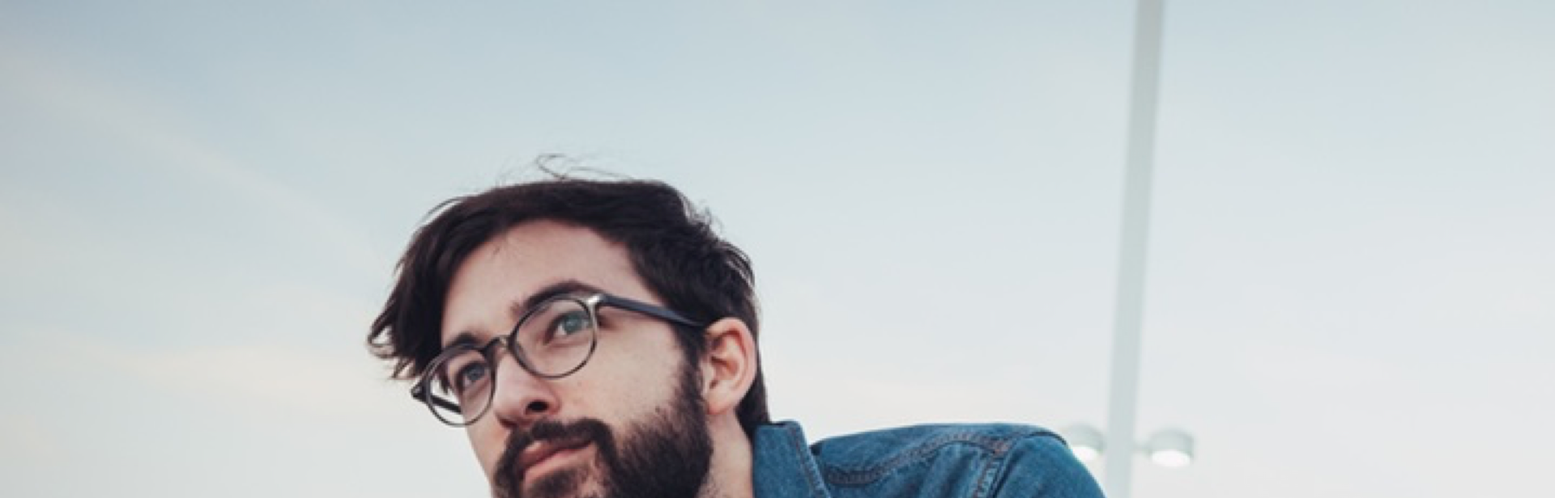
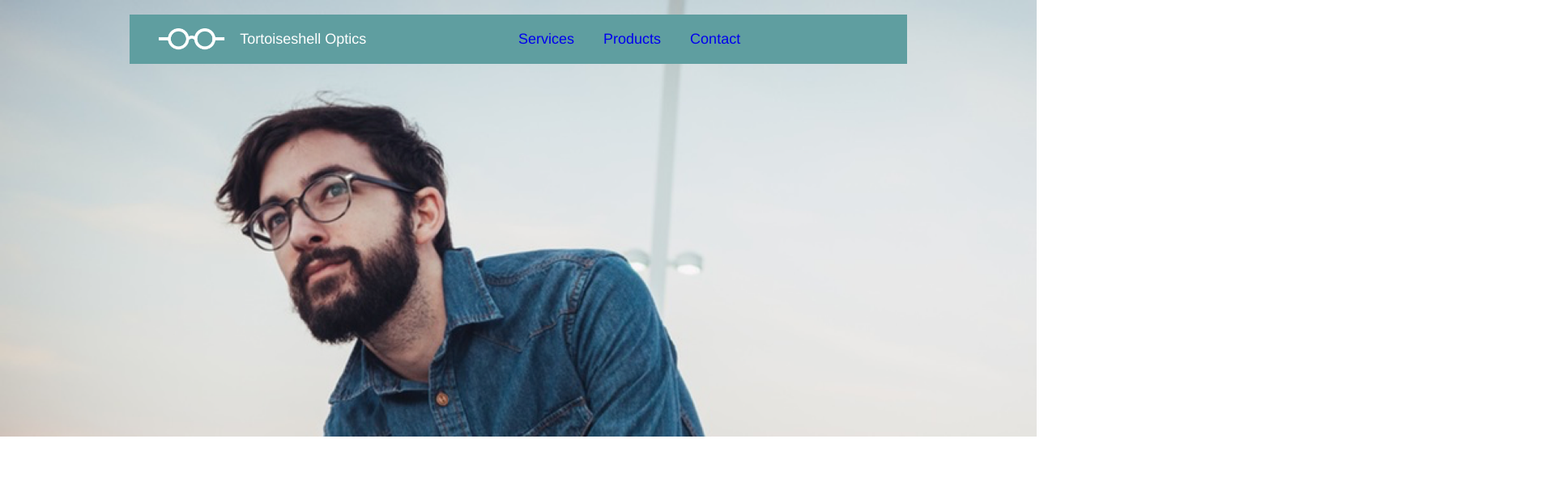
Before and after one commit to Chaia81/TortoiseshellOptics, a plain HTML site: page index.html in a window 1280 px wide. Shown: the top 616 px of the page at 81% size, 1920 px wide, since content can reach past the window. Drawn offline with Linux system fonts and the light colour scheme.

Commit message:
Add logo, text and navigation bar.

```diff
--- a/index.html
+++ b/index.html
@@ -11,17 +11,23 @@
     <!-- Company Header -->
 
     <div class="company">
-      <div class="header">
-        <img src="./resources/images/glasses-bg.png" alt="">
+      <div class="container">
+        <div class="header">
+          <div class="header_navbar">
+            <div class="logo_title">
+              <img src="./resources/images/logo-white.png" alt="">
+              <span>Tortoiseshell Optics</span>
+            </div>
+    <!-- Navigation -->
+            <div class="nav_links">
+              <a href="#">Services</span>
+              <a href="#'">Products</span>
+              <a href="#">Contact</span>
+            </div>
+          </div>
+        </div>
       </div>
-
-      Tortoiseshell Optics
-
     </div>
-
-    Services
-    Products
-    Contact
 
     <!-- Banner -->
 
@@ -46,7 +52,7 @@
 
     <!-- Footer -->
 
-    <!--img
+    <!--<img src="./resources/images/logo-black.png" alt="">
     Copyright Tortoiseshell Optics-->
 
   </body>
--- a/resources/css/style.css
+++ b/resources/css/style.css
@@ -7,13 +7,62 @@
 
 html {
   font-size: 18px;
+  font-family: Helvetica;
 }
 
 body {
   line-height: 1.4;
+  background-color: white;
+  color: black;
 }
 
 /* Company Header */
 
 .company {
+  display: flex;
+  height: 30rem;
+  width: 100%;
+  background-image: url("../images/glasses-bg.png");
+  background-size: cover;
 }
+
+.container {
+  display: flex;
+  flex-direction: column;
+  width: 960px;
+  margin-right: auto;
+  margin-left: auto;
+}
+
+.header {
+  display: flex;
+  width: 100%;
+  justify-content: center;
+}
+
+.header_navbar {
+  display: flex;
+  justify-content: space-between;
+  width: 100%;
+  background-color: cadetblue;
+  color: white;
+  font-size: 1rem;
+  padding: 0 1rem;
+  margin-top: 1rem;
+}
+
+.logo_title, .nav_links {
+  display: flex;
+  align-items: center;
+}
+
+.logo_title img {
+  height: 1.5rem;
+  padding: 0 1rem;
+}
+
+.nav_links a {
+  padding: 1rem;
+  display: inline-block;
+  text-decoration: none;
+}
```
